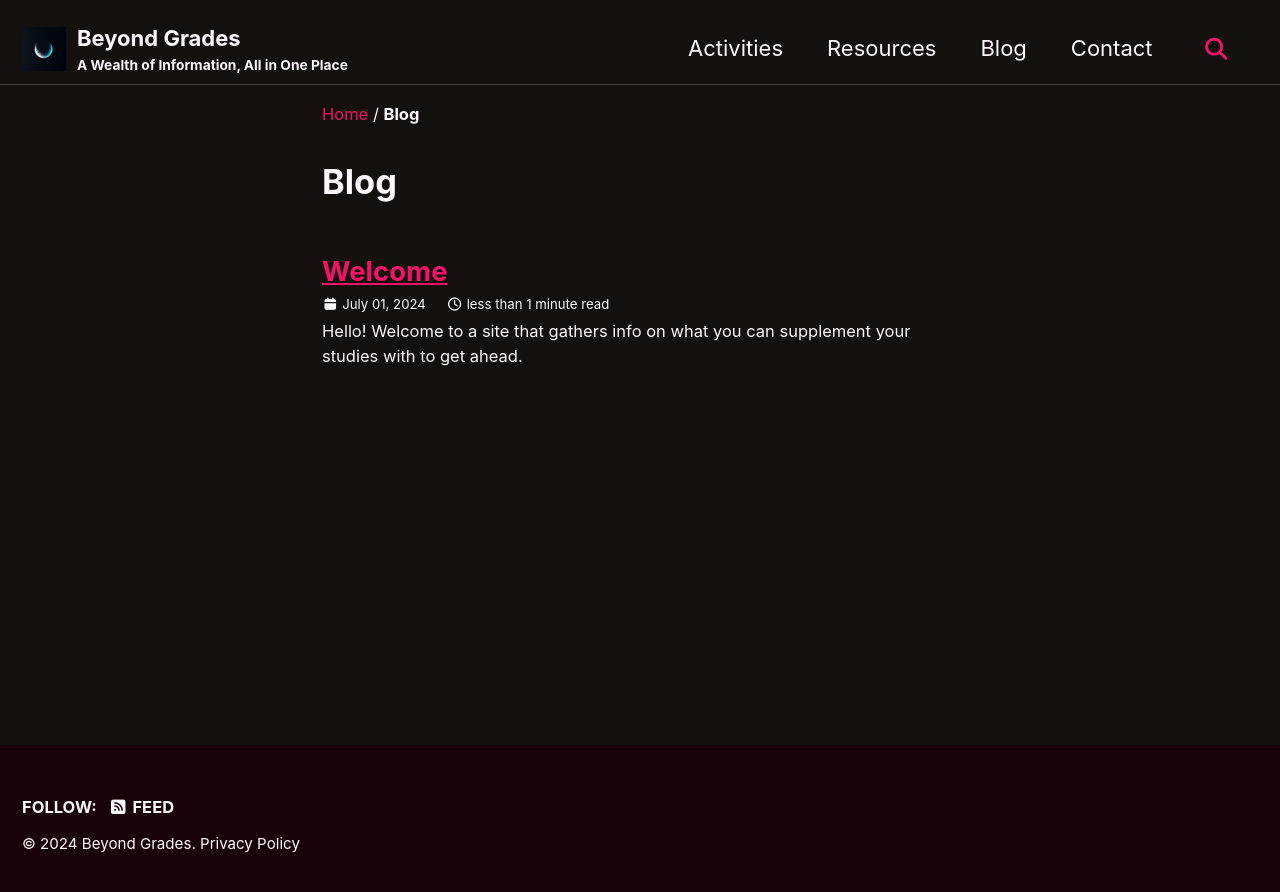
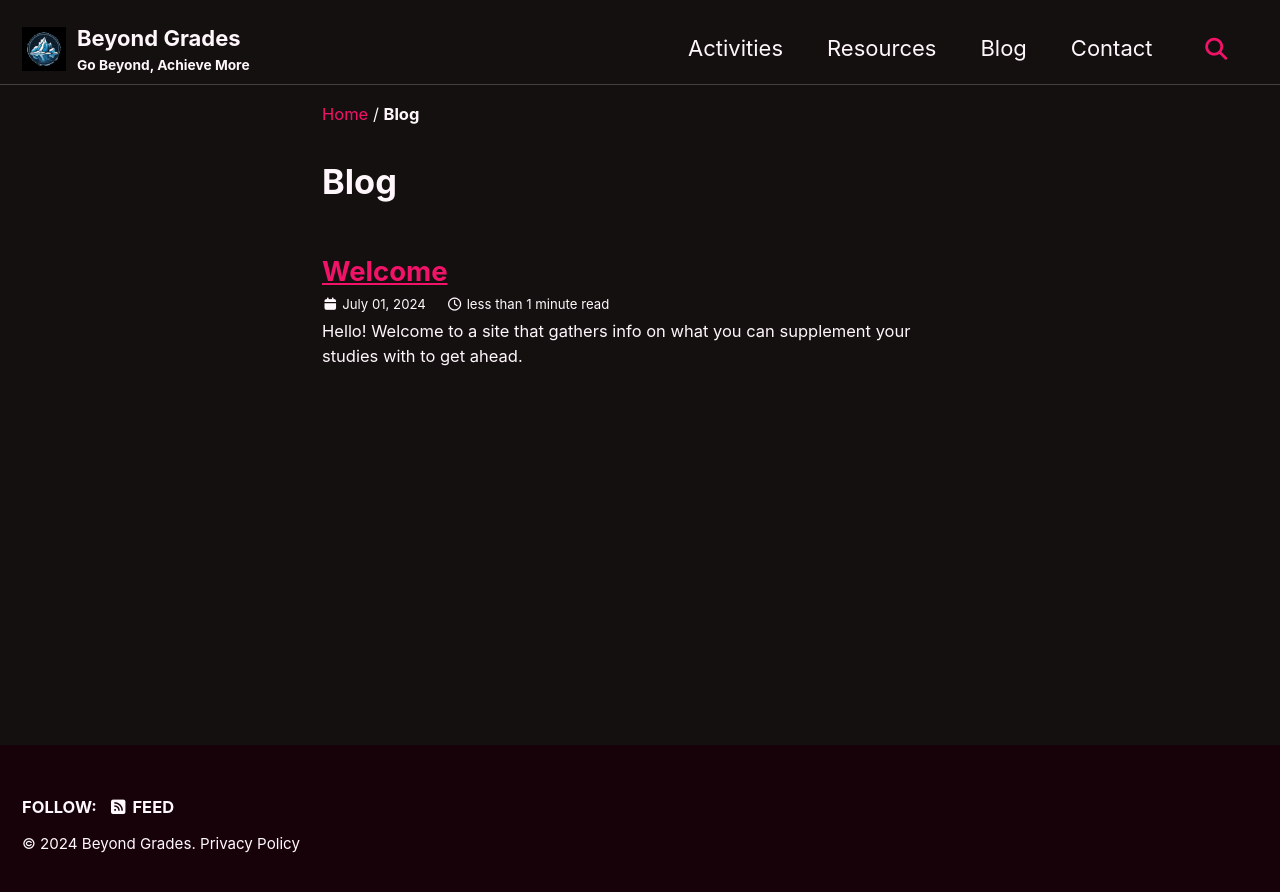
Before and after one commit to BeyondGrades/BeyondGrades.github.io, a Jekyll site: the page built from _pages/blog.md, in a window 1280 px wide. Shown: the top 892 px of the page. Built offline with Jekyll 4.4.1, drawn with Linux system fonts in a browser that asks for light colours; cached includes are drawn as plain includes.

Commit message:
banner and front page update

```diff
--- a/_config.yml
+++ b/_config.yml
@@ -19,9 +19,9 @@
 rtl                      : # true, false (default) # turns direction of the page into right to left for RTL languages
 title                    : "Beyond Grades"
 title_separator          : "-"
-subtitle                 : "A Wealth of Information, All in One Place"
+subtitle                 : "Go Beyond, Achieve More"
 name                     : "Beyond Grades"
-description              : "A Wealth of Information, All in One Place"
+description              : "Go Beyond, Achieve More"
 url                      : # the base hostname & protocol for your site e.g. "https://mmistakes.github.io"
 baseurl                  : "/activities" # the subpath of your site, e.g. "/blog"
 repository               : "BeyondGrades/BeyondGrades" # GitHub username/repo-name e.g. "mmistakes/minimal-mistakes"
--- a/index.html
+++ b/index.html
@@ -5,14 +5,14 @@
 header:
   overlay_color: "#000"
   overlay_filter: "0.5"
-  overlay_image: /assets/images/unsplash-image-1.jpg
+  overlay_image: assets\images\canvadownloadbanner.png
   actions:
     - label: "Activities"
       url: "/activities/"
       class: "btn--primary"
     - label: "Resources"
       url: "resources"
-excerpt: "Hey Calgary! Eat. Pray. Get into a good university."
+excerpt: "Anyone can get the grades, here's how you stand out."
 intro:
   - excerpt: 'You need more than good marks to get into a good school.  You have to show that you are well rounded individual, involved in the community, and can demonstrate leadership abilities.'
 feature_row:
```
Also changed, not shown: assets/images/apple-touch-icon.png, assets/images/favicon.ico, assets/images/websitebeyondgradeslogo.jpg (added), favicon.ico, 1 other file.
